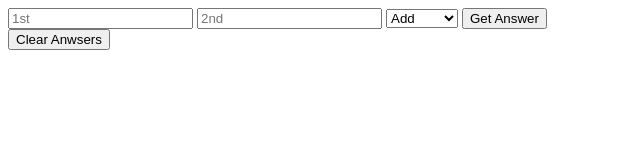
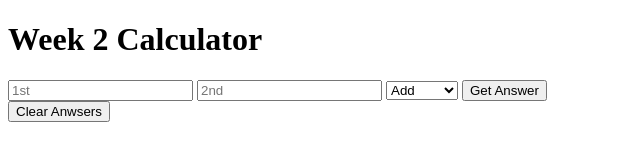
Before and after one commit to parkerwalker/WeekendChallenge2, a website: page views/index.html in a window 1280 px wide. Shown: the whole page, without its empty margins (0-640 px from the left). Drawn offline with Linux system fonts and the light colour scheme; files whose address does not match are found by name.

Commit message:
hosue keeping

```diff
--- a/public/scripts/client.js
+++ b/public/scripts/client.js
@@ -9,8 +9,7 @@ function onReady(){
 }//end listeners
 
 function runProblem(){
-  console.log('enter');
-  console.log($('.mathInput').val());
+  console.log('enter click ', $('.mathInput').val());
 
   var inputToSend = {
     variable1: $('#firstNumber').val(),
@@ -22,8 +21,7 @@ function runProblem(){
     url: '/equation',
     data: inputToSend,
     success: function(response){
-      console.log('went to sever');
-      console.log(response.answer);
+      console.log('went to sever', response.answer);
       $('.results').append('<br>' + response.answer)
     }//end success
   });//end ajax
--- a/views/index.html
+++ b/views/index.html
@@ -7,6 +7,7 @@
     <title>Week 2 Challenge</title>
   </head>
   <body>
+    <h1>Week 2 Calculator</h1>
     <div>
       <input type="number" id="firstNumber" placeholder="1st">
       <input type="number" id="secondNumber" placeholder="2nd">
```
